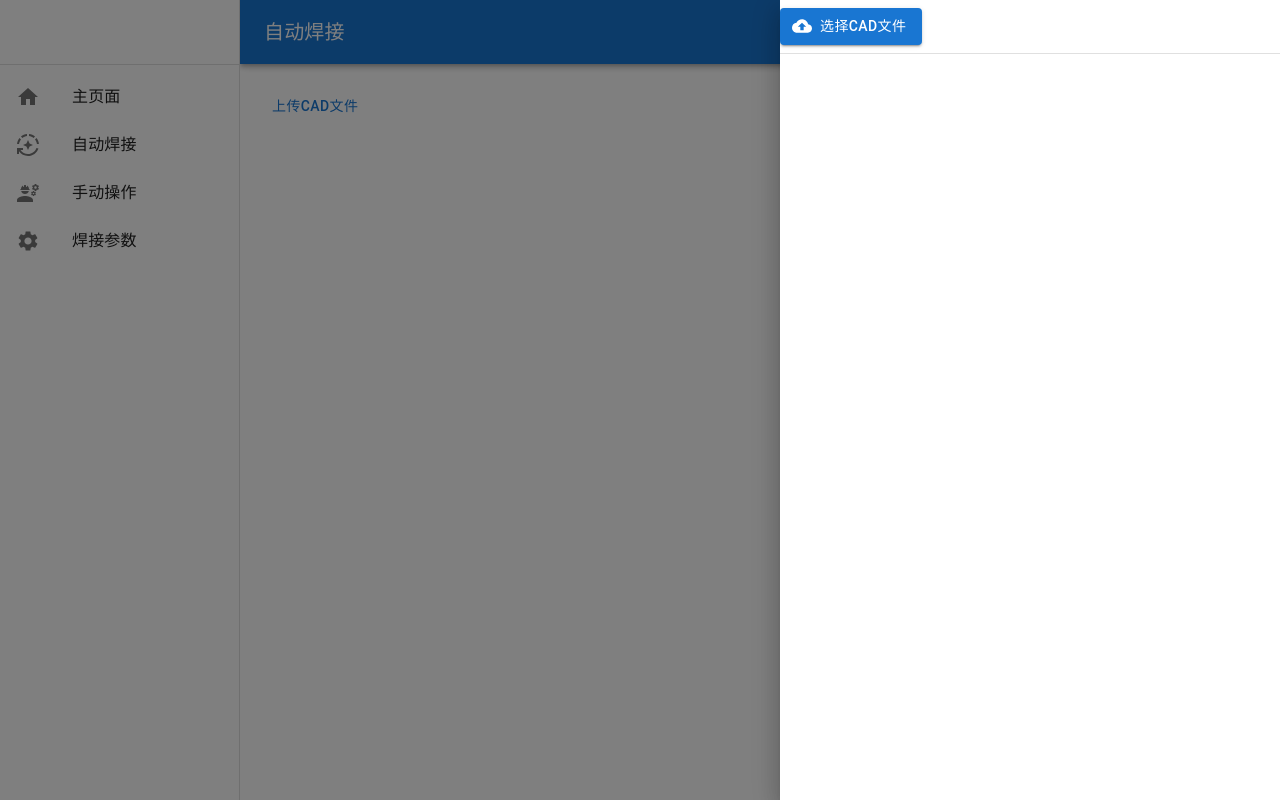
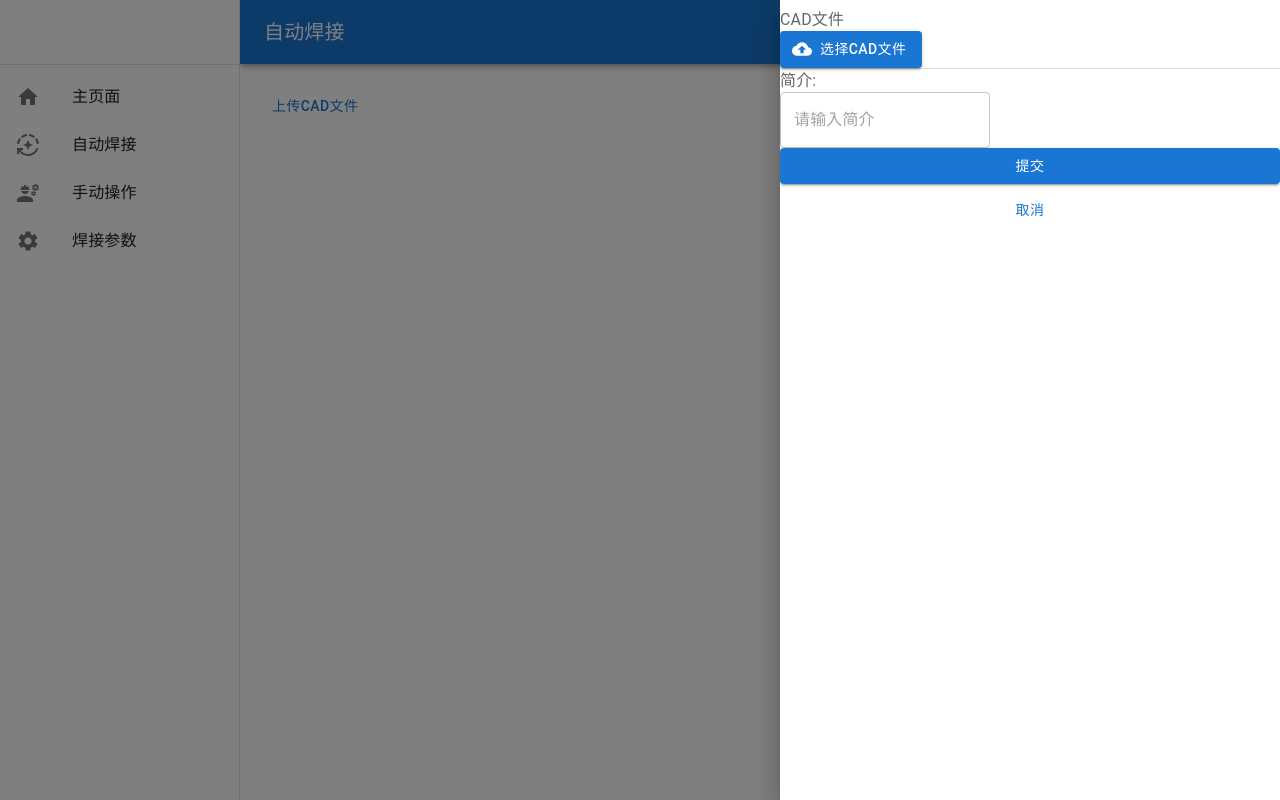
Before and after one commit to JJMGomez/centroid-locator-front, a Next.js app: page /auto in a window 1280 px wide. Both pictures are taken after a click on the button "上传CAD文件". Built offline with nearby package versions, Linux system fonts and the light colour scheme.

Commit message:
upload CAD file

```diff
--- a/src/app/auto/UploadFileDrawer.tsx
+++ b/src/app/auto/UploadFileDrawer.tsx
@@ -1,8 +1,10 @@
 import { useState, Fragment } from "react";
 import { styled } from "@mui/material/styles";
-import { Box, Drawer, Button, List, Divider, Paper } from "@mui/material";
+import { Box, Drawer, Button, List, Divider, Paper, TextField, FormControl, FormLabel } from "@mui/material";
 import CloudUploadIcon from "@mui/icons-material/CloudUpload";
-
+import { uploadCAD } from "../lib/cadAPI";
+import { useFormState } from "react-dom";
+import { redirect } from "next/navigation";
 type Anchor = "right";
 
 const VisuallyHiddenInput = styled("input")({
@@ -32,40 +34,63 @@ export default function UploadFileDrawer() {
   const [selectedFile, setSelectedFile] = useState(null);
   const [circleData, setCircleData] = useState("");
   const [fileName, setFileName] = useState("");
+  const [description, setDescription] = useState("");
+  const [uploadCADMessage, uploadCADFile] = useFormState(uploadCAD, [-1, undefined]);
+  const [fileError, setFileError] = useState(false);
+  const [fileErrorMessage, setFileErrorMessage] = useState("");
   //选择了多个文件时，也只取第一个
   const selectedFileHandler = (event) => {
     setSelectedFile(event.target.files[0]);
     setFileName(event.target.files[0].name);
   };
+
+  const descriptionHandler = (event) => {
+    setDescription(event.target.value);
+  };
+
+  const handleSubmit = (event) =>{
+    event.preventDefault();
+    setState({right: false});
+  };
+
+  const closeDrawerHandler = (event) =>{
+    setState({right: false})
+  };
+
   const [state, setState] = useState({
-    top: false,
-    left: false,
-    bottom: false,
-    right: false,
+    right: false
   });
+
+  //TODO
+  const validateInputs = () => {
+    setFileError(false);
+    setFileErrorMessage("");
+  }
 
   const toggleDrawer =
     (anchor: Anchor, open: boolean) =>
     (event: React.KeyboardEvent | React.MouseEvent) => {
-      //   if (
-      //     event.type === 'keydown' &&
-      //     ((event as React.KeyboardEvent).key === 'Tab' ||
-      //       (event as React.KeyboardEvent).key === 'Shift')
-      //   ) {
-      //     return;
-      //   }
+        if (
+          event.type === 'keydown' &&
+          ((event as React.KeyboardEvent).key === 'Tab' ||
+            (event as React.KeyboardEvent).key === 'Shift')
+        ) {
+          return;
+        }
 
       setState({ ...state, [anchor]: open });
     };
 
   const list = (anchor: Anchor) => (
     <Box
+      component="form"
       sx={{ width: 500 }}
       role="presentation"
-      onClick={toggleDrawer(anchor, true)}
-      onKeyDown={toggleDrawer(anchor, true)}
+      action={uploadCADFile}
     >
       <List>
+        <FormControl>
+          <FormLabel htmlFor="raised-button-file">CAD文件</FormLabel>
             <Button
               component="label"
               role={undefined}
@@ -74,19 +99,42 @@ export default function UploadFileDrawer() {
               startIcon={<CloudUploadIcon />}
             >
               选择CAD文件
-          <VisuallyHiddenInput type="file" onChange={selectedFileHandler} />
+              <VisuallyHiddenInput id="file" name="file" type="file" onChange={selectedFileHandler} />
+            </Button>
+        </FormControl>
+        {/* <div>文件名：{selectedFile}</div> */}
+        <Divider />
+        <FormControl>
+          <FormLabel htmlFor="description">简介: </FormLabel>
+            <TextField
+              id="description"
+              name="description"
+              placeholder="请输入简介"
+              multiline
+              onChange={descriptionHandler}
+          />
+        </FormControl>
+        <Button
+              type="submit"
+              fullWidth
+              variant="contained"
+              onClick={validateInputs}
+            >
+              提交
         </Button>
       </List>
-      <Divider />
-      {/* <List>
-        {['All mail', 'Trash', 'Spam'].map((text, index) => (
-          <ListItem button key={text}>
-
-          </ListItem>
-        ))}
-      </List> */}
+      <Button
+              fullWidth
+              onClick={toggleDrawer(anchor, false)}
+            >
+              取消
+      </Button>
     </Box>
   );
+
+  if (uploadCADMessage[0] == 0){
+    redirect("/auto");
+  }
 
   return (
     <div>
@@ -96,7 +144,7 @@ export default function UploadFileDrawer() {
           <Drawer
             anchor={anchor}
             open={state[anchor]}
-            onClose={toggleDrawer(anchor, true)}
+            onClose={toggleDrawer(anchor, false)}
           >
             {list(anchor)}
           </Drawer>
--- a/src/app/lib/api.tsx
+++ b/src/app/lib/api.tsx
@@ -2,3 +2,4 @@ const baseUrl = "http://127.0.0.1:8000";
 export const loginUrl = baseUrl + "/user/login";
 export const parseUrl = baseUrl + "/server/parse";
 export const weldingInfoUrl = baseUrl + "/server/weldingInfo";
+export const addCADUrl = baseUrl + "/cad/addcad";
--- /dev/null
+++ b/src/app/lib/cadAPI.tsx
@@ -0,0 +1,19 @@
+import {addCADUrl} from '@/app/lib/api'
+import {getUsername} from '@/app/lib/authentication'
+
+ export async function uploadCAD(_currentState: unknown, formData: FormData) {
+  try {
+    let url = addCADUrl
+    let username = await getUsername()
+    formData.set("username",username?username:"Anonymous")
+    const response = await fetch(url, {
+      method: "POST",
+      body: formData,
+      mode: "cors",
+    });
+    const data = await response.json();
+    return [data.code, data.msg]
+  } catch (error) {
+    throw error;
+  }
+ }
```
Also changed, not shown: src/middleware.tsx (+6 -4 lines). Lines whose indentation alone changed are shown as unchanged.
